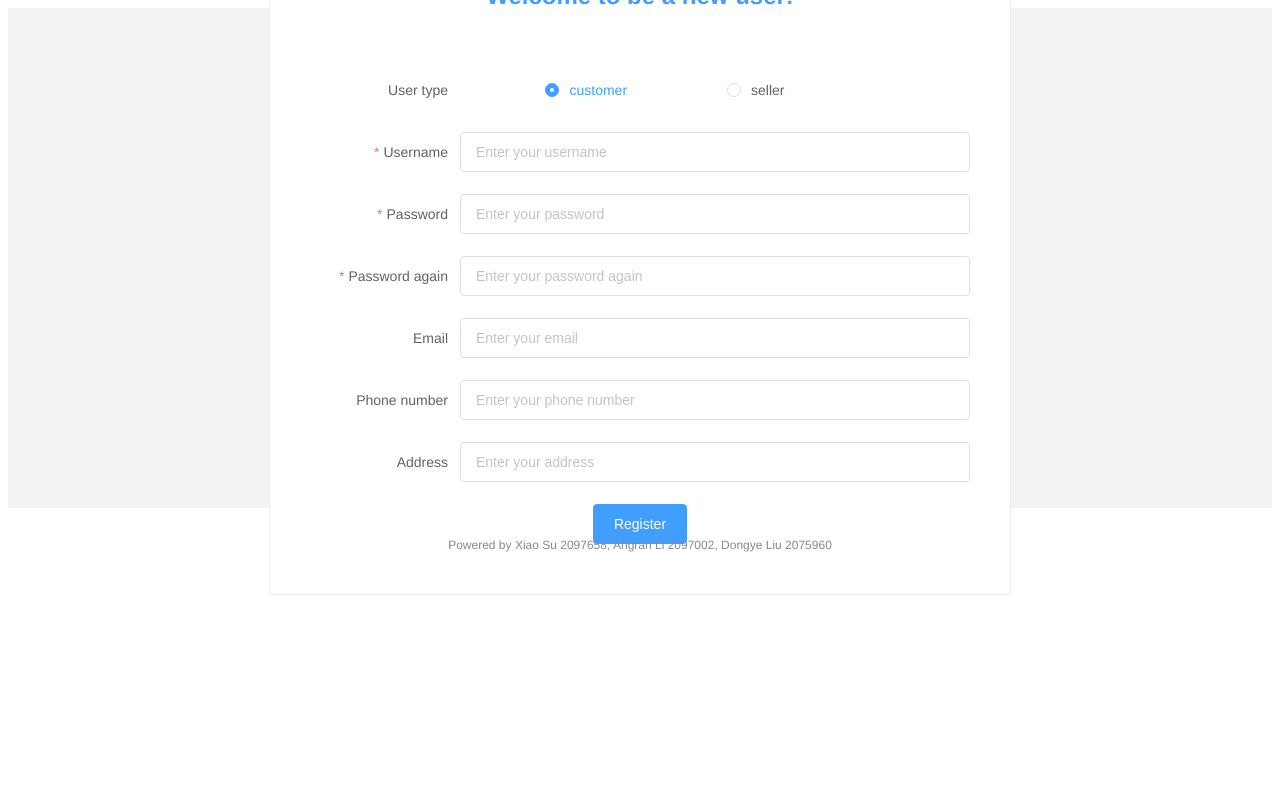
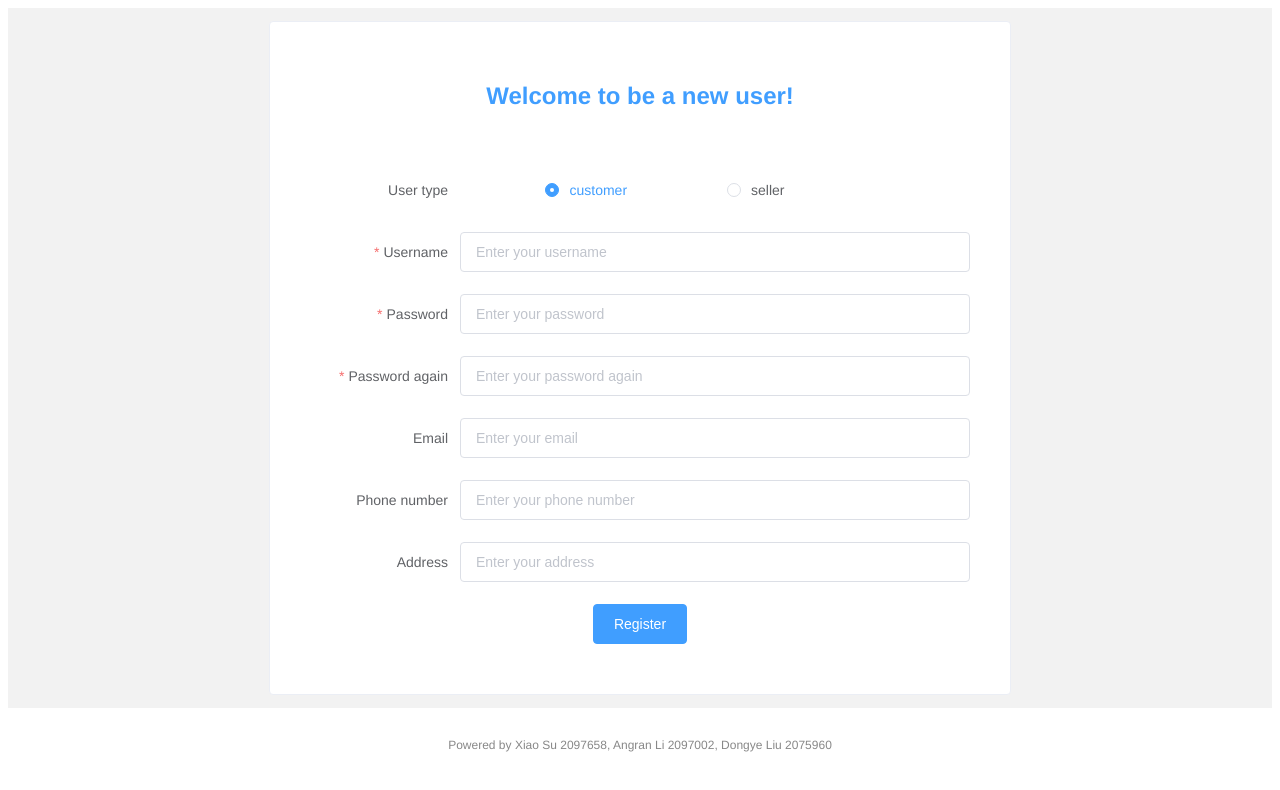
Before and after one commit to FDUCapstoneOrg/Frontend_Capstone_Instrument_Shopping_Center, a Vue app: page /register in a window 1280 px wide. Shown: the top 790 px of the page. Built offline with nearby package versions, Linux system fonts and the light colour scheme.

Commit message:
fix css in register

```diff
--- a/src/views/RegisterPage.vue
+++ b/src/views/RegisterPage.vue
@@ -138,7 +138,7 @@ export default {
     display: flex;
     justify-content: center;
     align-items: center;
-    height: 500px;
+    height: 700px;
     background-color: #f2f2f2;
 }
 
```
